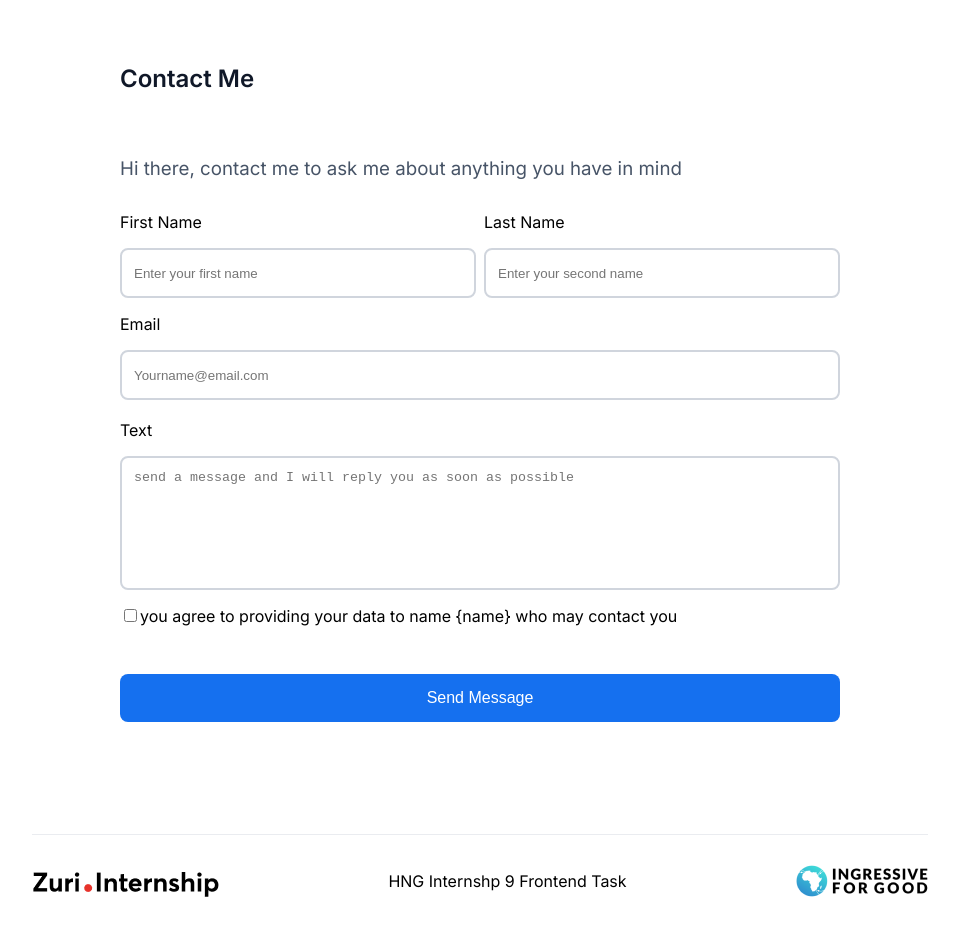
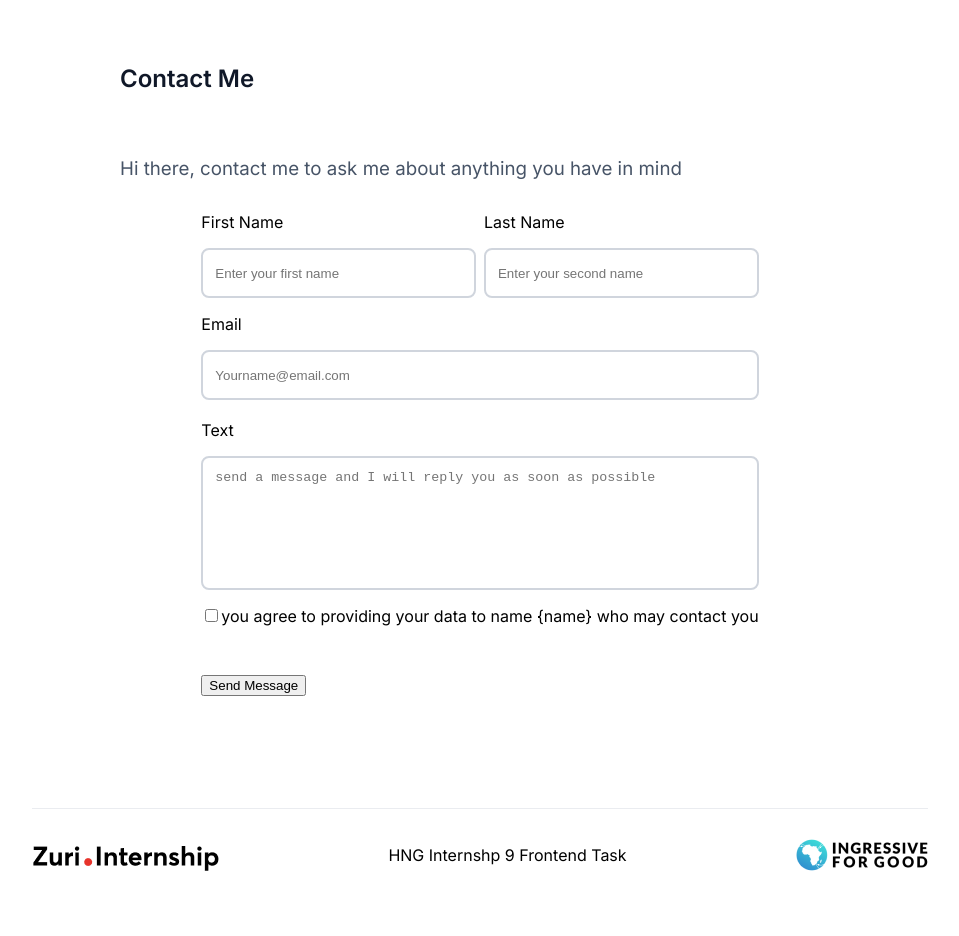
Before and after one commit to successogbenna/zuri-task-hng-1, a React (Create React App) app: page /contact in a window 1280 px wide. Shown: the top 936 px of the page, without its empty margins (160-1119 px from the left). Built offline with nearby package versions, Linux system fonts and the light colour scheme.

Commit message:
The update btn

```diff
--- a/src/pages/Contact.js
+++ b/src/pages/Contact.js
@@ -84,7 +84,7 @@ const Contact = () => {
             <input type="checkbox" name="" id="" />
             <span>{`you agree to providing your data to name {name} who may contact you`} </span>
           </div>
-          <button id='btn_submit'>Send Message</button>
+          <button id='btn__submit'>Send Message</button>
         </form>
       </div>
       <Footer />
```
